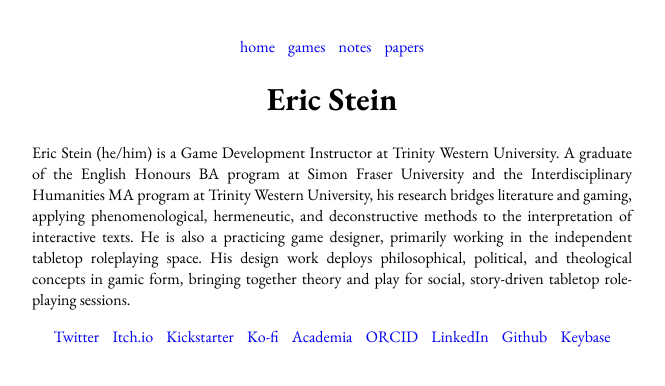
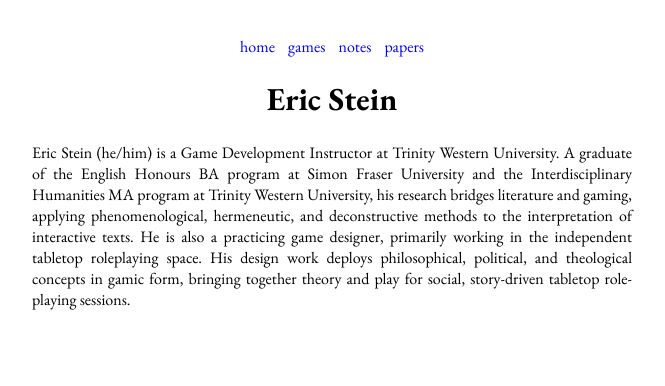
Before and after one commit to steinea/steinea.github.io, a Jekyll site: the page built from index.html, in a window 1280 px wide. Shown: the top 386 px of the page, without its empty margins (308-973 px from the left). Built offline with Jekyll 4.4.1, drawn with Linux system fonts in a browser that asks for light colours.

Commit message:
Removed footer

```diff
--- a/_layouts/default.html
+++ b/_layouts/default.html
@@ -21,19 +21,5 @@
 
 {{ content }}
 
-<footer>
-  <ul>
-    <li><a href="https://twitter.com/steinea" target="_blank">Twitter</a></li>
-    <li><a href="https://vagrantludology.itch.io/" target="_blank">Itch.io</a></li>
-    <li><a href="https://www.kickstarter.com/profile/vagrantludology/created" target="_blank">Kickstarter</a></li>
-    <li><a href="https://ko-fi.com/steinea" target="_blank">Ko-fi</a></li>
-    <li><a href="https://twu.academia.edu/steinea" target="_blank">Academia</a></li>
-    <li><a href="https://orcid.org/0000-0003-4131-2695" target="_blank">ORCID</a></li>
-    <li><a href="https://www.linkedin.com/in/steinea/" target="_blank">LinkedIn</a></li>
-    <li><a href="https://github.com/steinea" target="_blank">Github</a></li>
-    <li><a href="https://keybase.io/steinea/" target="_blank">Keybase</a></li>
-  </ul>
-</footer>
-
 </body>
 </html>
--- a/css/styles.css
+++ b/css/styles.css
@@ -23,22 +23,6 @@ nav ul li {
     margin: 5px;
 }
 
-footer {
-    margin: auto;
-    float: none;
-    text-align: center;
-}
-
-footer ul {
-    padding: 0px;
-    list-style: none;
-}
-
-footer ul li {
-    display: inline;
-    margin: 5px;
-}
-
 a {
     text-decoration: none;
 }
```
